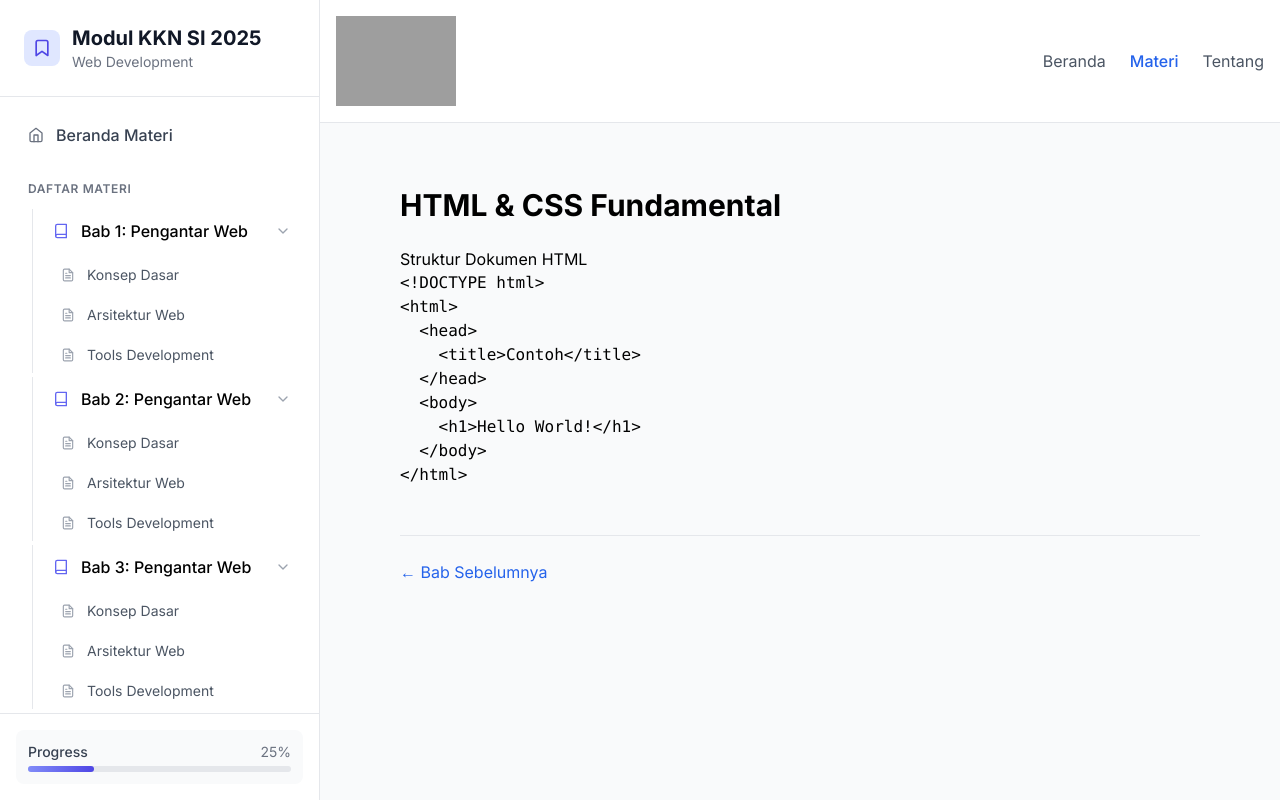
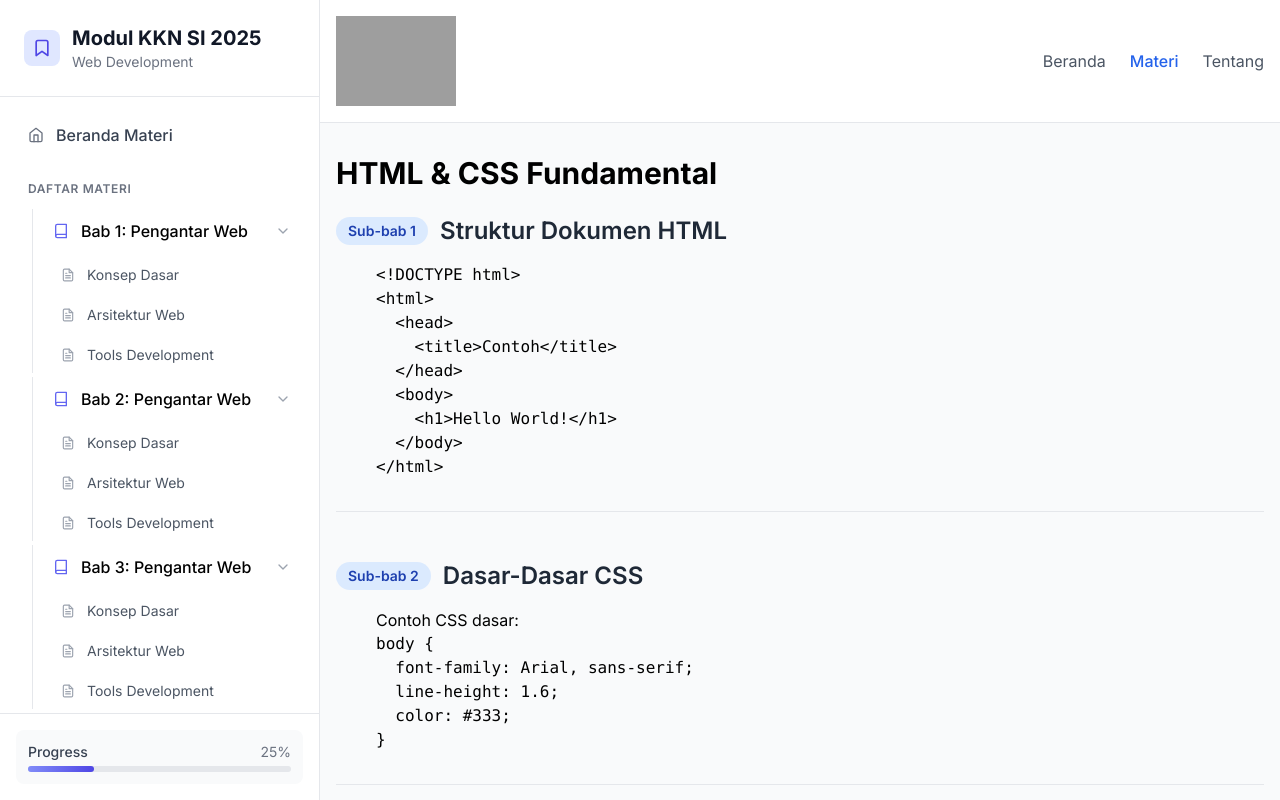
Before and after one commit to Ga2ng/kkn-modul-web, a Next.js app: page /materi/html-css in a window 1280 px wide. Built offline with nearby package versions, Linux system fonts and the light colour scheme; grey boxes are pictures that could not be loaded.

Commit message:
adding text editor

```diff
--- a/src/app/materi/[bab]/page.tsx
+++ b/src/app/materi/[bab]/page.tsx
@@ -1,32 +1,146 @@
 import Link from "next/link";
 import { notFound } from "next/navigation";
-import fs from 'fs';
-import path from 'path';
-// import matter from 'gray-matter';
 
-// Data konten bab (bisa dari markdown/API)
-
+// Data konten bab dengan struktur sub-bab yang lebih terorganisir
 const kontenBab: Record<string, any> = {
   "pengantar-web": {
-    judul: "Pengantar Web Development",
+    judul: "HTML & CSS: Dasar dan Penerapannya",
+    subBab: [
+      {
+        judul: "Tujuan Pembelajaran",
         konten: (
           <div className="prose max-w-4xl">
-        <h2>Konsep Dasar Web</h2>
-        <p>Materi ini mencakup:</p>
-        <ul>
-          <li>Arsitektur client-server</li>
-          <li>Peran HTML, CSS, dan JavaScript</li>
-          <li>Tools pengembangan modern</li>
+            <p className="mb-5">
+              Dalam sesi ini, kita akan mempelajari dasar-dasar HTML dan CSS,
+              dua komponen utama dalam pembuatan halaman web. Pemahaman tentang
+              HTML dan CSS ini sangat penting sebelum kita mulai praktik membuat
+              website portofolio. HTML (HyperText Markup Language) adalah bahasa
+              markup yang digunakan untuk struktur dan konten web, sedangkan CSS
+              (Cascading Style Sheets) digunakan untuk styling dan layout web.
+            </p>
+            <ul className="list-disc list-inside text-blue-500">
+              <li className="mb-1">Apa itu HTML dan CSS?</li>
+              <li className="mb-1">Fungsi HTML dan CSS</li>
+              <li className="mb-1">Melihat Contoh sederhana penggunaannya</li>
             </ul>
           </div>
         ),
-    nextSlug: "html-css", // Untuk navigasi antar bab
+      },
+      {
+        judul: "Apa itu HTML ?",
+        konten: (
+          <div className="prose max-w-4xl">
+            <p>
+              HTML (HyperText Markup Language) adalah bahasa markup standar
+              untuk membuat dan menyusun halaman web. HTML bukan bahasa
+              pemrograman karena tidak memiliki logika seperti perulangan atau
+              kondisi. HTML bekerja dengan tag untuk menandai elemen seperti
+              paragraf, gambar, atau tautan. Setiap halaman web dibangun di atas
+              struktur HTML, yang bersifat deklaratif—memberi tahu browser
+              elemen apa yang ditampilkan, lalu diterjemahkan menjadi tampilan
+              visual. :
+            </p>
+            <h1>ini contoh tampilan HTML</h1>
+            <div className="w-full h-screen">
+              <iframe
+                src="https://stackblitz.com/edit/bootstrap-basic-template-edfnjmhx?file=index.html"
+                width="100%"
+                height="100%"
+                allow="accelerometer; camera; microphone; midi; geolocation; encrypted-media;"
+                sandbox="allow-modals allow-forms allow-popups allow-scripts allow-same-origin"
+              />
+            </div>
+          </div>
+        ),
+      },
+      {
+        judul: "Sejarah Internet",
+        konten: (
+          <div className="prose max-w-4xl">
+            <p>Perkembangan teknologi web dari masa ke masa:</p>
+            <ol>
+              <li>Web 1.0 - Static Pages</li>
+              <li>Web 2.0 - Interactive</li>
+              <li>Web 3.0 - Semantic Web</li>
+            </ol>
+          </div>
+        ),
+      },
+      {
+        judul: "Sejarah Internet",
+        konten: (
+          <div className="prose max-w-4xl">
+            <p>Perkembangan teknologi web dari masa ke masa:</p>
+            <ol>
+              <li>Web 1.0 - Static Pages</li>
+              <li>Web 2.0 - Interactive</li>
+              <li>Web 3.0 - Semantic Web</li>
+            </ol>
+          </div>
+        ),
+      },
+      {
+        judul: "Sejarah Internet",
+        konten: (
+          <div className="prose max-w-4xl">
+            <p>Perkembangan teknologi web dari masa ke masa:</p>
+            <ol>
+              <li>Web 1.0 - Static Pages</li>
+              <li>Web 2.0 - Interactive</li>
+              <li>Web 3.0 - Semantic Web</li>
+            </ol>
+          </div>
+        ),
+      },
+      {
+        judul: "Sejarah Internet",
+        konten: (
+          <div className="prose max-w-4xl">
+            <p>Perkembangan teknologi web dari masa ke masa:</p>
+            <ol>
+              <li>Web 1.0 - Static Pages</li>
+              <li>Web 2.0 - Interactive</li>
+              <li>Web 3.0 - Semantic Web</li>
+            </ol>
+          </div>
+        ),
+      },
+      {
+        judul: "Sejarah Internet",
+        konten: (
+          <div className="prose max-w-4xl">
+            <p>Perkembangan teknologi web dari masa ke masa:</p>
+            <ol>
+              <li>Web 1.0 - Static Pages</li>
+              <li>Web 2.0 - Interactive</li>
+              <li>Web 3.0 - Semantic Web</li>
+            </ol>
+          </div>
+        ),
+      },
+      {
+        judul: "Sejarah Internet",
+        konten: (
+          <div className="prose max-w-4xl">
+            <p>Perkembangan teknologi web dari masa ke masa:</p>
+            <ol>
+              <li>Web 1.0 - Static Pages</li>
+              <li>Web 2.0 - Interactive</li>
+              <li>Web 3.0 - Semantic Web</li>
+            </ol>
+          </div>
+        ),
+      },
+    ],
+    nextSlug: "html-css",
   },
   "html-css": {
     judul: "HTML & CSS Fundamental",
+    subBab: [
+      {
+        judul: "Struktur Dokumen HTML",
         konten: (
           <div className="prose max-w-4xl">
-        <h2>Struktur Dokumen HTML</h2>
             <pre>{`<!DOCTYPE html>
 <html>
   <head>
@@ -38,6 +152,33 @@ const kontenBab: Record<string, any> = {
 </html>`}</pre>
           </div>
         ),
+      },
+      {
+        judul: "Dasar-Dasar CSS",
+        konten: (
+          <div className="prose max-w-4xl">
+            <p>Contoh CSS dasar:</p>
+            <pre>{`body {
+  font-family: Arial, sans-serif;
+  line-height: 1.6;
+  color: #333;
+}`}</pre>
+          </div>
+        ),
+      },
+      {
+        judul: "Layout dengan Flexbox",
+        konten: (
+          <div className="prose max-w-4xl">
+            <p>Flexbox memudahkan pembuatan layout yang responsif:</p>
+            <pre>{`.container {
+  display: flex;
+  justify-content: space-between;
+}`}</pre>
+          </div>
+        ),
+      },
+    ],
     prevSlug: "pengantar-web",
   },
 };
@@ -45,21 +186,39 @@ const kontenBab: Record<string, any> = {
 export default function BabPage({ params }: { params: { bab: string } }) {
   const bab = kontenBab[params.bab];
 
-  if (!bab) notFound(); // Tampilkan 404 jika bab tidak ada
+  if (!bab) notFound();
 
   return (
-    <div className="container mx-auto py-8 px-4">
+    <div className="container mx-auto py-8 px-4 max-w-5xl">
       <h1 className="text-3xl font-bold mb-6">{bab.judul}</h1>
 
-      {/* Konten Materi */}
-      {bab.konten}
+      {/* Daftar Sub Bab */}
+      <div className="space-y-12">
+        {bab.subBab.map((subBab: any, index: number) => (
+          <section
+            key={index}
+            className="border-b pb-8 last:border-b-0"
+            id={`subbab-${index + 1}`}
+          >
+            <div className="flex items-center mb-4">
+              <span className="bg-blue-100 text-blue-800 font-semibold px-3 py-1 rounded-full text-sm mr-3">
+                Sub-bab {index + 1}
+              </span>
+              <h2 className="text-2xl font-semibold text-gray-800">
+                {subBab.judul}
+              </h2>
+            </div>
+            <div className="pl-10">{subBab.konten}</div>
+          </section>
+        ))}
+      </div>
 
       {/* Navigasi Antar Bab */}
       <div className="flex justify-between mt-12 border-t pt-6">
         {bab.prevSlug && (
           <Link
             href={`/materi/${bab.prevSlug}`}
-            className="text-blue-600 hover:underline"
+            className="text-blue-600 hover:underline flex items-center"
           >
             ← Bab Sebelumnya
           </Link>
@@ -67,7 +226,7 @@ export default function BabPage({ params }: { params: { bab: string } }) {
         {bab.nextSlug && (
           <Link
             href={`/materi/${bab.nextSlug}`}
-            className="text-blue-600 hover:underline ml-auto"
+            className="text-blue-600 hover:underline ml-auto flex items-center"
           >
             Bab Selanjutnya →
           </Link>
@@ -77,8 +236,11 @@ export default function BabPage({ params }: { params: { bab: string } }) {
   );
 }
 
-// Generate metadata dinamis
-export async function generateMetadata({ params }: { params: { bab: string } }) {
+export async function generateMetadata({
+  params,
+}: {
+  params: { bab: string };
+}) {
   const bab = kontenBab[params.bab];
   return {
     title: `${bab?.judul || "Bab Tidak Ditemukan"} | Modul KKN SI 2025`,
--- a/src/app/materi/layout.tsx
+++ b/src/app/materi/layout.tsx
@@ -219,7 +219,7 @@ export default function MateriLayout({
         </div>
         {/* Scrollable Content Area */}
         <div className="flex-1 overflow-y-auto">
-          <div className="max-w-4xl mx-auto p-8">{children}</div>
+          <div className="max-w-full mx-auto">{children}</div>
         </div>
 
         {/* Jika butuh footer fixed di main content */}
--- a/src/app/materi/page.tsx
+++ b/src/app/materi/page.tsx
@@ -5,7 +5,7 @@ export default function MateriIndex() {
     {
       id: 1,
       slug: "pengantar-web",
-      judul: "Pengantar Web Development",
+      judul: "HTML & CSS: Dasar dan Penerapannya",
       deskripsi: "Memahami dasar-dasar pembuatan website modern dengan pendekatan praktis",
       durasi: "2 Jam Pelajaran",
       level: "Pemula"
```
Lines whose indentation alone changed are shown as unchanged.
